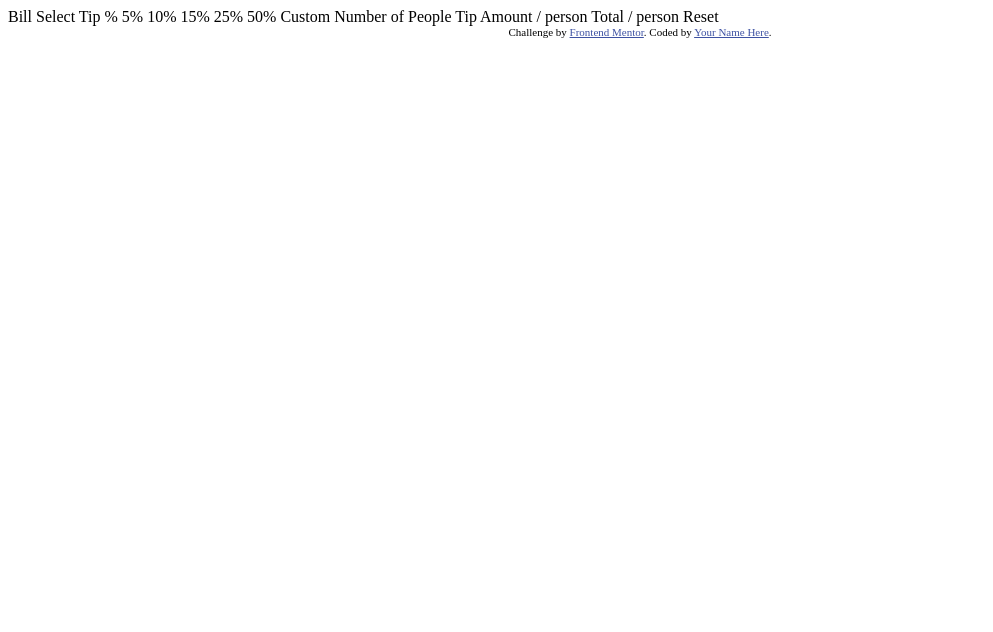
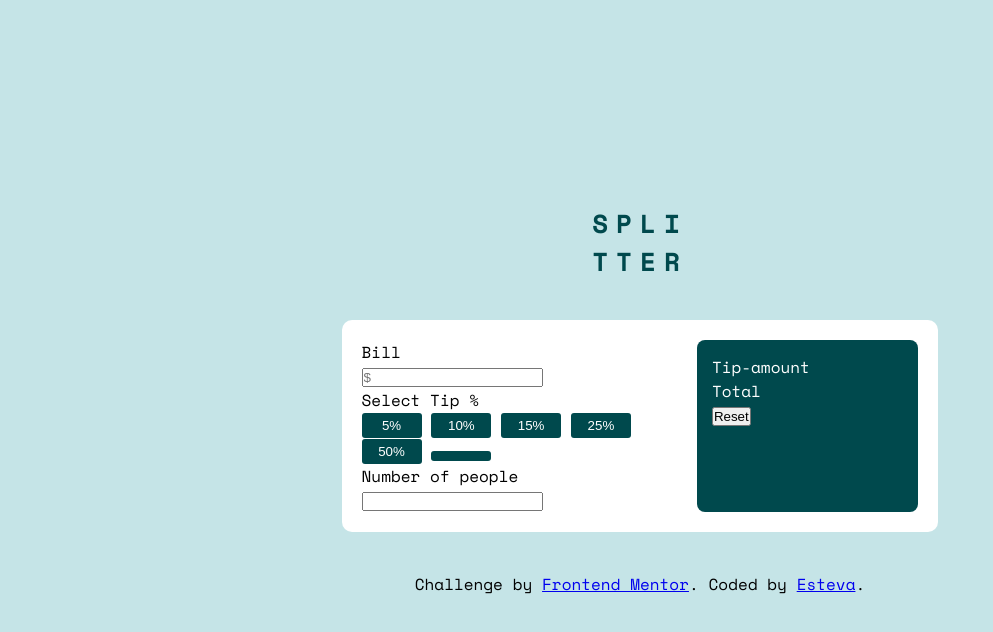
Before and after one commit to esther-v/tip-calculator-app, a plain HTML site: page index.html in a window 1280 px wide. Shown: the whole page, without its empty margins (0-993 px from the left). Drawn offline with nearby package versions, Linux system fonts and the light colour scheme.

Commit message:
html ok + beginning css

```diff
--- a/index.html
+++ b/index.html
@@ -5,40 +5,46 @@
   <meta name="viewport" content="width=device-width, initial-scale=1.0"> <!-- displays site properly based on user's device -->
 
   <link rel="icon" type="image/png" sizes="32x32" href="./images/favicon-32x32.png">
-
+  <link rel="stylesheet" href="style/style.css">
+  <link rel="preconnect" href="https://fonts.googleapis.com">
+  <link rel="preconnect" href="https://fonts.gstatic.com" crossorigin>
+  <link href="https://fonts.googleapis.com/css2?family=Space+Mono:wght@400;700&display=swap" rel="stylesheet">
   <title>Frontend Mentor | Tip calculator app</title>
 
-  <!-- Feel free to remove these styles or customise in your own stylesheet 👍 -->
-  <style>
-    .attribution { font-size: 11px; text-align: center; }
-    .attribution a { color: hsl(228, 45%, 44%); }
-  </style>
 </head>
 <body>
 
-  Bill
+  <h1>SPLI<br>TTER</h1>
 
-  Select Tip %
-  5%
-  10%
-  15%
-  25%
-  50%
-  Custom
+  <div class="container">
+    <div class="box-donnees">
+      <p>Bill</p>
+      <input type="text" placeholder="$"></input>
+      <p>Select Tip %</p>
+      <div class="box-button">
+        <button>5%</button>
+        <button>10%</button>
+        <button>15%</button>
+        <button>25%</button>
+        <button>50%</button>
+        <button></button>
+      </div>
+      <p>Number of people</p>
+      <input type="text">
+    </div>
+    <div class="box-resultats">
+      <p>Tip-amount</p>
+      <p>Total</p>
+      <button>Reset</button>
+    </div>
 
-  Number of People
+  </div>
 
-  Tip Amount
-  / person
 
-  Total
-  / person
-
-  Reset
 
   <div class="attribution">
     Challenge by <a href="https://www.frontendmentor.io?ref=challenge" target="_blank">Frontend Mentor</a>.
-    Coded by <a href="#">Your Name Here</a>.
+    Coded by <a href="https://github.com/esther-v">Esteva</a>.
   </div>
 </body>
 </html>
--- /dev/null
+++ b/style/_colors.scss
@@ -0,0 +1,7 @@
+$strong-cyan: hsl(172, 67%, 45%);
+$very-dark-cyan: hsl(183, 100%, 15%);
+$dark-cyan: hsl(186, 14%, 43%);
+$dark-grayish-cyan: hsl(184, 14%, 56%);
+$light-cyan: hsl(185, 41%, 84%);
+$light-grayish-cyan: hsl(189, 41%, 97%);
+$white: hsl(0, 0%, 100%);
--- /dev/null
+++ b/style/style.scss
@@ -0,0 +1,55 @@
+@import "./colors";
+
+*{
+    margin: 0;
+    padding: 0;
+    box-sizing: border-box;
+}
+
+body{
+    font-family: 'Space Mono', monospace;
+    display: flex;
+    flex-direction: column;
+    justify-content: center;
+    align-items: center;
+    gap: 40px;
+    height: 100vh;
+    background: $light-cyan;
+}
+
+h1{
+    color: $very-dark-cyan;
+    letter-spacing: 8px;
+    font-size: 26px;
+}
+
+.container{
+    display: flex;
+    gap: 20px;
+    background: $white;
+    padding: 20px;
+    border-radius: 10px;
+
+    .box-button{
+        button{
+            background: $very-dark-cyan;
+            border: none;
+            border-radius: 3px;
+            padding: 5px 10px;
+            color: $white;
+            width: 60px;
+            &:hover{
+                background: $strong-cyan;
+                color: $very-dark-cyan;
+            }
+        }
+
+    }
+    .box-resultats{
+        width: 50%;
+        background: $very-dark-cyan;
+        color: $white;
+        padding: 15px;
+        border-radius: 8px;
+    }
+}
```
Also changed, not shown: style/style.css (added), 1 other file.
